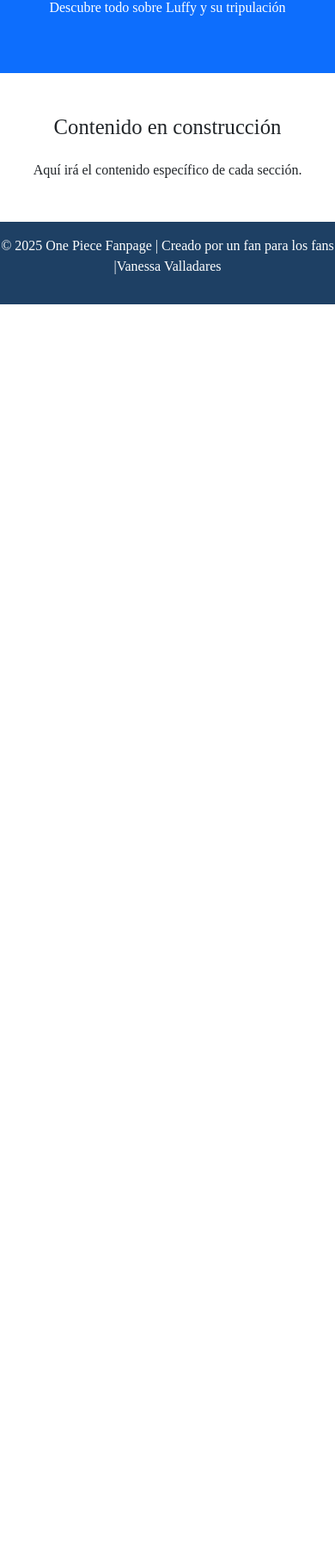
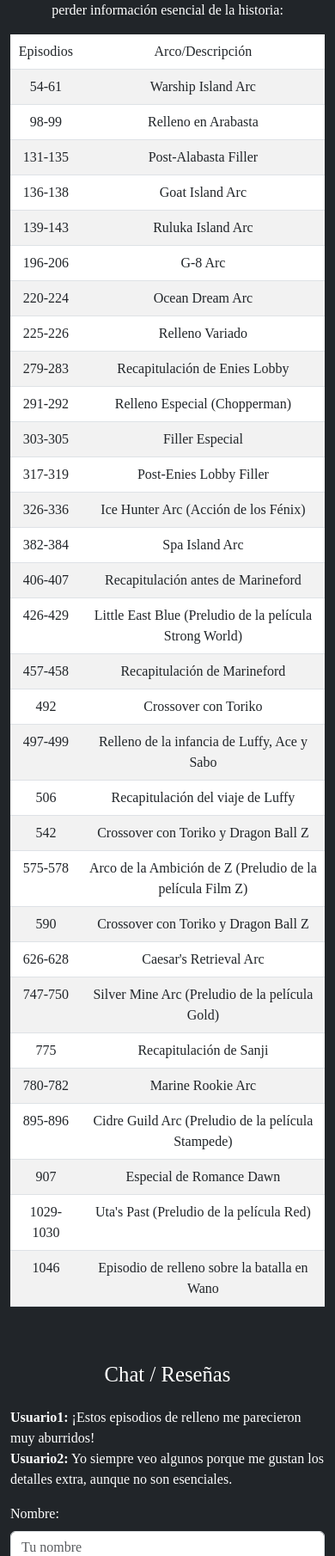
Before and after one commit to vivq22/onepiece-site, a plain HTML site: page html/relleno.html in a window 390 px wide. Shown: the part 190-2000 px from the top of the page at 86% size. Before the commit the page ends 844 px from the top, so only its background shows below. Drawn offline with nearby package versions, Linux system fonts and the light colour scheme; a web font is replaced by a local one.

Commit message:
Add filler chapters section, chat functionality, and styling updates

```diff
--- a/css/relleno.css
+++ b/css/relleno.css
@@ -0,0 +1,27 @@
+/* Estilos para la tabla de capítulos filler */
+.filler-table {
+    margin-top: 20px;
+  }
+  /* Centrando la tabla */
+  .table-responsive {
+    max-width: 800px;
+    margin: 0 auto;
+  }
+  /* Estilos para el chat */
+  .chat-container {
+    margin-top: 40px;
+  }
+  .chat-box {
+    border: 1px solid #ddd;
+    border-radius: 10px;
+    padding: 20px;
+    max-height: 400px;
+    overflow-y: auto;
+  }
+  .chat-message {
+    border-bottom: 1px solid #eee;
+    padding: 10px 0;
+  }
+  .chat-message:last-child {
+    border-bottom: none;
+  }
--- a/html/relleno.html
+++ b/html/relleno.html
@@ -10,7 +10,7 @@
 
     <script src="https://kit.fontawesome.com/yourkit.js" crossorigin="anonymous"></script>
 </head>
-<body>
+<body class="bg-dark">
     <!-- Navbar -->
     <nav class="navbar navbar-expand-lg navbar-dark bg-dark">
         <div class="container">
@@ -32,17 +32,85 @@
         </div>
     </nav>
 
-    <!-- Hero Section -->
-    <header class="bg-primary text-white text-center py-5">
-        <h1>¡Bienvenido a la Fanpage de One Piece!</h1>
-        <p>Descubre todo sobre Luffy y su tripulación</p>
-    </header>
+    <!-- Sección de Capítulos Filler -->
+<section class="container my-5">
+    <h2 class="text-center mb-4 text-white" >Capítulos/Episodios de Relleno</h2>
+    <p class="text-center text-white">Estos son los capítulos/episodios que puedes saltarte sin perder información esencial de la historia:</p>
+    <div class="table-responsive">
+      <table class="table table-striped text-center filler-table">
+        <thead>
+          <tr>
+            <th>Episodios</th>
+            <th>Arco/Descripción</th>
+          </tr>
+        </thead>
+        <tbody>
+          <tr><td>54-61</td><td>Warship Island Arc</td></tr>
+          <tr><td>98-99</td><td>Relleno en Arabasta</td></tr>
+          <tr><td>131-135</td><td>Post-Alabasta Filler</td></tr>
+          <tr><td>136-138</td><td>Goat Island Arc</td></tr>
+          <tr><td>139-143</td><td>Ruluka Island Arc</td></tr>
+          <tr><td>196-206</td><td>G-8 Arc</td></tr>
+          <tr><td>220-224</td><td>Ocean Dream Arc</td></tr>
+          <tr><td>225-226</td><td>Relleno Variado</td></tr>
+          <tr><td>279-283</td><td>Recapitulación de Enies Lobby</td></tr>
+          <tr><td>291-292</td><td>Relleno Especial (Chopperman)</td></tr>
+          <tr><td>303-305</td><td>Filler Especial</td></tr>
+          <tr><td>317-319</td><td>Post-Enies Lobby Filler</td></tr>
+          <tr><td>326-336</td><td>Ice Hunter Arc (Acción de los Fénix)</td></tr>
+          <tr><td>382-384</td><td>Spa Island Arc</td></tr>
+          <tr><td>406-407</td><td>Recapitulación antes de Marineford</td></tr>
+          <tr><td>426-429</td><td>Little East Blue (Preludio de la película Strong World)</td></tr>
+          <tr><td>457-458</td><td>Recapitulación de Marineford</td></tr>
+          <tr><td>492</td><td>Crossover con Toriko</td></tr>
+          <tr><td>497-499</td><td>Relleno de la infancia de Luffy, Ace y Sabo</td></tr>
+          <tr><td>506</td><td>Recapitulación del viaje de Luffy</td></tr>
+          <tr><td>542</td><td>Crossover con Toriko y Dragon Ball Z</td></tr>
+          <tr><td>575-578</td><td>Arco de la Ambición de Z (Preludio de la película Film Z)</td></tr>
+          <tr><td>590</td><td>Crossover con Toriko y Dragon Ball Z</td></tr>
+          <tr><td>626-628</td><td>Caesar's Retrieval Arc</td></tr>
+          <tr><td>747-750</td><td>Silver Mine Arc (Preludio de la película Gold)</td></tr>
+          <tr><td>775</td><td>Recapitulación de Sanji</td></tr>
+          <tr><td>780-782</td><td>Marine Rookie Arc</td></tr>
+          <tr><td>895-896</td><td>Cidre Guild Arc (Preludio de la película Stampede)</td></tr>
+          <tr><td>907</td><td>Especial de Romance Dawn</td></tr>
+          <tr><td>1029-1030</td><td>Uta's Past (Preludio de la película Red)</td></tr>
+          <tr><td>1046</td><td>Episodio de relleno sobre la batalla en Wano</td></tr>
+        </tbody>
+      </table>
+    </div>
+  </section>
 
-    <!-- Contenido Dinámico (Seguirá cambiando según la página) -->
-    <section class="container my-5">
-        <h2 class="text-center mb-4">Contenido en construcción</h2>
-        <p class="text-center">Aquí irá el contenido específico de cada sección.</p>
-    </section>
+   <!-- Sección de Chat/Reseñas -->
+  <section class="container my-5 chat-container">
+    <h2 class="text-center mb-4 text-white">Chat / Reseñas</h2>
+    <div class="row">
+      <div class="col-md-8 offset-md-2">
+        <!-- Chat Box -->
+        <div class="chat-box mb-3">
+          <!-- Mensajes de ejemplo -->
+          <div class="chat-message text-white">
+            <strong>Usuario1:</strong> ¡Estos episodios de relleno me parecieron muy aburridos!
+          </div>
+          <div class="chat-message text-white">
+            <strong>Usuario2:</strong> Yo siempre veo algunos porque me gustan los detalles extra, aunque no son esenciales.
+          </div>
+        </div>
+        <!-- Formulario del Chat -->
+        <form id="chatForm">
+          <div class="mb-3">
+            <label for="username" class="form-label text-white">Nombre:</label>
+            <input type="text" class="form-control" id="username" placeholder="Tu nombre">
+          </div>
+          <div class="mb-3">
+            <label for="message" class="form-label text-white">Mensaje:</label>
+            <textarea class="form-control" id="message" rows="3" placeholder="Escribe tu reseña o comentario..."></textarea>
+          </div>
+          <button type="submit" class="btn btn-primary">Enviar</button>
+        </form>
+      </div>
+    </div>
+  </section>
 
     <!-- Footer -->
     <footer class="text-white text-center py-3">
@@ -50,5 +118,6 @@
     </footer>
 
     <script src="https://cdn.jsdelivr.net/npm/bootstrap@5.3.0/dist/js/bootstrap.bundle.min.js"></script>
+    <script src="../js/main.js"></script>
 </body>
 </html>
--- a/js/main.js
+++ b/js/main.js
@@ -0,0 +1,15 @@
+// Simulación de envío de mensajes en el chat (sin backend)
+document.getElementById('chatForm').addEventListener('submit', function(e) {
+    e.preventDefault();
+    const username = document.getElementById('username').value.trim();
+    const message = document.getElementById('message').value.trim();
+    if(username !== '' && message !== '') {
+      const chatBox = document.querySelector('.chat-box');
+      const newMessage = document.createElement('div');
+      newMessage.className = 'chat-message text-white';
+      newMessage.innerHTML = `<strong>${username}:</strong> ${message}`;
+      chatBox.appendChild(newMessage);
+      document.getElementById('chatForm').reset();
+      chatBox.scrollTop = chatBox.scrollHeight;
+    }
+  });
```
Also changed, not shown: html/teorias.html (+3 -3 lines).
